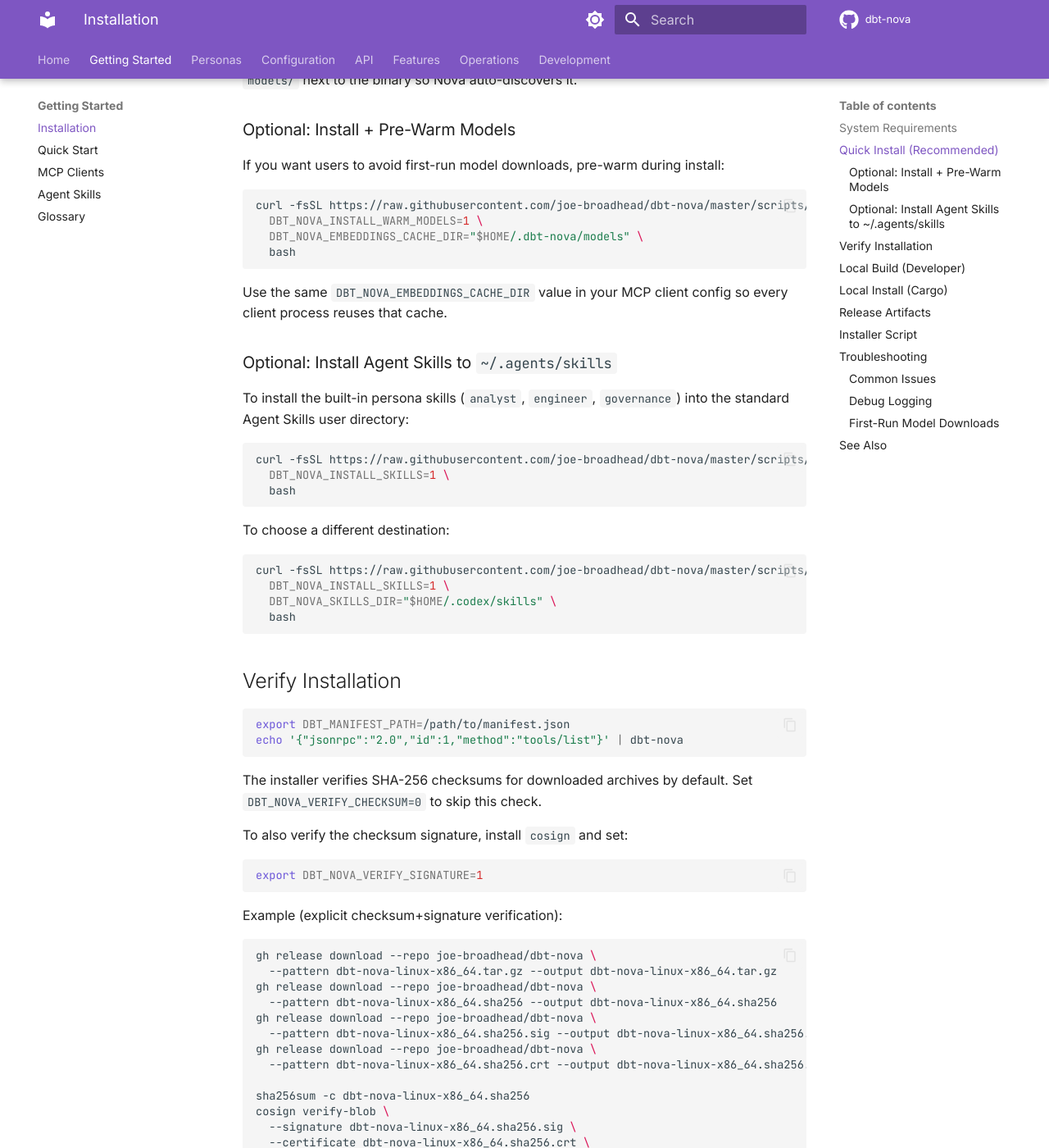
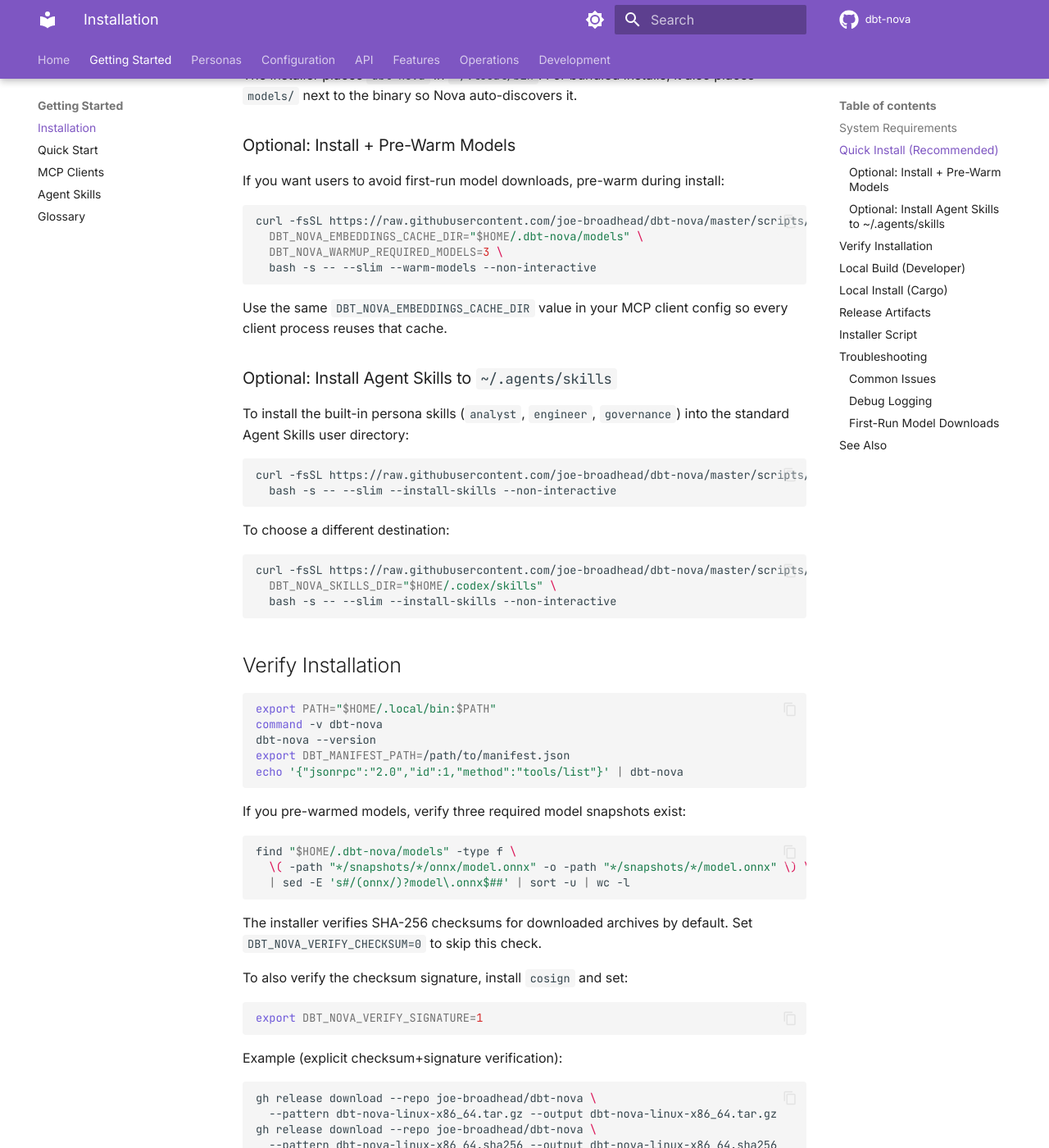
Before and after one commit to joe-broadhead/dbt-nova, an MkDocs documentation site: the page built from docs/getting-started/installation.md, in a window 1280 px wide and 1400 px high, scrolled down 1370 px. Shown: the whole window at 82% size. Built offline with MkDocs 1.6.1 and Material for MkDocs 9.7.7, drawn with Linux system fonts in a browser that asks for light colours; comment, search, counter and statistics services are not loaded; some of the changed text lies outside the part shown.

Commit message:
docs: align install guidance with current installer flow

````diff
--- a/docs/getting-started/installation.md
+++ b/docs/getting-started/installation.md
@@ -21,13 +21,14 @@
 
 ```bash
 # Public repo (unauthenticated)
-curl -fsSL https://raw.githubusercontent.com/joe-broadhead/dbt-nova/master/scripts/install.sh | bash
+curl -fsSL https://raw.githubusercontent.com/joe-broadhead/dbt-nova/master/scripts/install.sh | \
+  bash -s -- --slim --non-interactive
 
 # Private repo (authenticated)
 GH_TOKEN="$(gh auth token)"
 curl -fsSL -H "Authorization: Bearer ${GH_TOKEN}" \
   https://raw.githubusercontent.com/joe-broadhead/dbt-nova/master/scripts/install.sh | \
-  DBT_NOVA_GITHUB_TOKEN="${GH_TOKEN}" bash
+  DBT_NOVA_GITHUB_TOKEN="${GH_TOKEN}" bash -s -- --slim --non-interactive
 ```
 
 Non-interactive examples:
@@ -35,23 +36,23 @@
 ```bash
 # Public repo: default slim in non-interactive mode
 curl -fsSL https://raw.githubusercontent.com/joe-broadhead/dbt-nova/master/scripts/install.sh | \
-  DBT_NOVA_INSTALL_NONINTERACTIVE=1 bash
+  bash -s -- --non-interactive
 
 # Public repo: force slim
 curl -fsSL https://raw.githubusercontent.com/joe-broadhead/dbt-nova/master/scripts/install.sh | \
-  DBT_NOVA_INSTALL_NONINTERACTIVE=1 DBT_NOVA_INSTALL_FLAVOR=slim bash
+  bash -s -- --slim --non-interactive
 
 # Private repo: default slim in non-interactive mode
 GH_TOKEN="$(gh auth token)"
 curl -fsSL -H "Authorization: Bearer ${GH_TOKEN}" \
   https://raw.githubusercontent.com/joe-broadhead/dbt-nova/master/scripts/install.sh | \
-  DBT_NOVA_GITHUB_TOKEN="${GH_TOKEN}" DBT_NOVA_INSTALL_NONINTERACTIVE=1 bash
+  DBT_NOVA_GITHUB_TOKEN="${GH_TOKEN}" bash -s -- --non-interactive
 
 # Private repo: force slim
 GH_TOKEN="$(gh auth token)"
 curl -fsSL -H "Authorization: Bearer ${GH_TOKEN}" \
   https://raw.githubusercontent.com/joe-broadhead/dbt-nova/master/scripts/install.sh | \
-  DBT_NOVA_GITHUB_TOKEN="${GH_TOKEN}" DBT_NOVA_INSTALL_NONINTERACTIVE=1 DBT_NOVA_INSTALL_FLAVOR=slim bash
+  DBT_NOVA_GITHUB_TOKEN="${GH_TOKEN}" bash -s -- --slim --non-interactive
 ```
 
 The installer places `dbt-nova` in `~/.local/bin`. For bundled installs, it also
@@ -63,9 +64,9 @@
 
 ```bash
 curl -fsSL https://raw.githubusercontent.com/joe-broadhead/dbt-nova/master/scripts/install.sh | \
-  DBT_NOVA_INSTALL_WARM_MODELS=1 \
   DBT_NOVA_EMBEDDINGS_CACHE_DIR="$HOME/.dbt-nova/models" \
-  bash
+  DBT_NOVA_WARMUP_REQUIRED_MODELS=3 \
+  bash -s -- --slim --warm-models --non-interactive
 ```
 
 Use the same `DBT_NOVA_EMBEDDINGS_CACHE_DIR` value in your MCP client config so every
@@ -78,24 +79,33 @@
 
 ```bash
 curl -fsSL https://raw.githubusercontent.com/joe-broadhead/dbt-nova/master/scripts/install.sh | \
-  DBT_NOVA_INSTALL_SKILLS=1 \
-  bash
+  bash -s -- --slim --install-skills --non-interactive
 ```
 
 To choose a different destination:
 
 ```bash
 curl -fsSL https://raw.githubusercontent.com/joe-broadhead/dbt-nova/master/scripts/install.sh | \
-  DBT_NOVA_INSTALL_SKILLS=1 \
   DBT_NOVA_SKILLS_DIR="$HOME/.codex/skills" \
-  bash
+  bash -s -- --slim --install-skills --non-interactive
 ```
 
 ## Verify Installation
 
 ```bash
+export PATH="$HOME/.local/bin:$PATH"
+command -v dbt-nova
+dbt-nova --version
 export DBT_MANIFEST_PATH=/path/to/manifest.json
 echo '{"jsonrpc":"2.0","id":1,"method":"tools/list"}' | dbt-nova
+```
+
+If you pre-warmed models, verify three required model snapshots exist:
+
+```bash
+find "$HOME/.dbt-nova/models" -type f \
+  \( -path "*/snapshots/*/onnx/model.onnx" -o -path "*/snapshots/*/model.onnx" \) \
+  | sed -E 's#/(onnx/)?model\.onnx$##' | sort -u | wc -l
 ```
 
 The installer verifies SHA-256 checksums for downloaded archives by default.
````
Also changed, not shown: README.md (+12 -11 lines), docs/development/release.md (+9 -1 lines), docs/getting-started/mcp-clients.md (+4 -1 lines), docs/getting-started/quickstart.md (+10 -4 lines), docs/getting-started/skills.md (+1 -2 lines).
